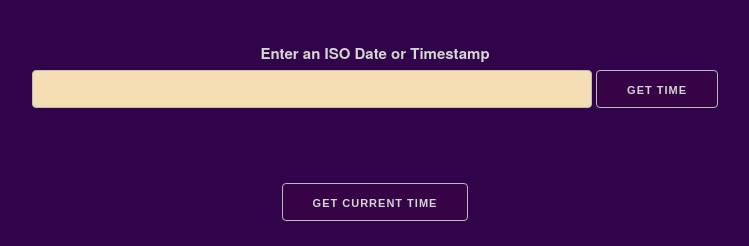
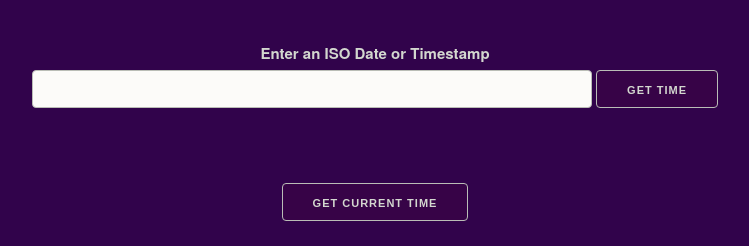
Before and after one commit to johnchristotle/timestamp-micoservice, a website: page views/index.html in a window 1280 px wide. Shown: the part 151-397 px from the top of the page, without its empty margins (265-1014 px from the left). Drawn offline with Linux system fonts and the light colour scheme; files that its build step writes are made by us from their sources.

Commit message:
style file modified to enable text input clearer

```diff
--- a/public/style.css
+++ b/public/style.css
@@ -371,9 +371,9 @@ input[type="url"],
 input[type="password"],
 textarea,
 select {
-    background-color: wheat;
+    background-color: rgb(252, 251, 249);
     border: 1px solid #babdb6;
-    color: #d3d7cf;
+    color: black;
 }
 
 input[type="email"]:focus,
```
